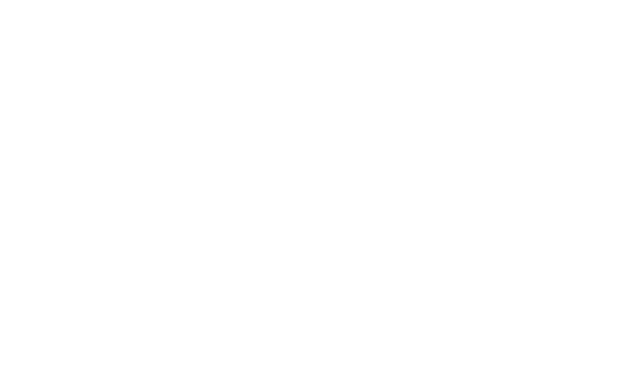
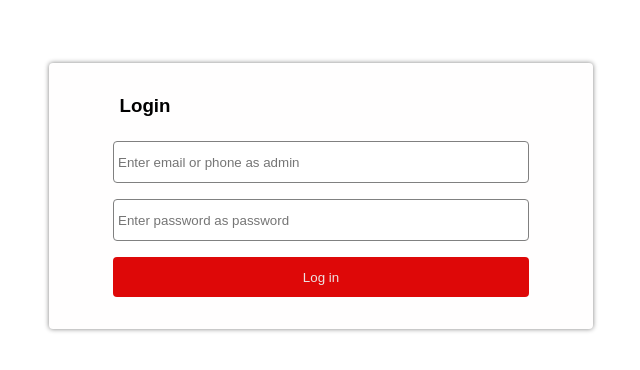
Before and after one commit to sonu2027/zomato-clone, a React (Vite) app: page /login in a window 1280 px wide. Before the commit this address had no page. Shown: the part 124-494 px from the top of the page, without its empty margins (319-959 px from the left). Built offline with nearby package versions, Linux system fonts and the light colour scheme.

Commit message:
authentication completed of login and logout

```diff
--- a/src/component/loginstatus/LoginStatus.css
+++ b/src/component/loginstatus/LoginStatus.css
@@ -2,7 +2,25 @@
     display: flex;
     column-gap: 1rem;
 }
-
+#account{
+    padding: 0.3rem;
+    background-color: rgb(30, 52, 30);
+    color: #eddede;
+    border-radius: 50%;
+    display: flex;
+    justify-content: center;
+    align-items: center;
+    font-size: 1.2rem;
+}
+#after-login{
+    display: flex;
+    justify-content: center;
+    align-items: center;
+}
+.after-login-option{
+    height: 1.5rem;
+    width: 1.5rem;
+}
 
 @media screen and (max-width:800px){
     #login-status{
--- a/src/component/search/Search.css
+++ b/src/component/search/Search.css
@@ -17,6 +17,7 @@
     justify-content: center;
     align-items: center;
     column-gap: 0.8rem;
+    padding-right: 5px;
 }
 #search-item input{
     width: 25vw;
@@ -37,7 +38,7 @@
     padding-left:5px ;
 }
 #location-icon{
-    color: rgb(255, 0, 0);
+    color: rgba(255, 18, 18, 0.994);
     height: 1.5rem;
     width: 1.5rem;
 }
--- a/src/component/search/Search.jsx
+++ b/src/component/search/Search.jsx
@@ -6,14 +6,17 @@ function Search() {
     return (
         <div id="search-box">
             <div id="location">
-                <CiLocationOn id="location-icon"/>
-                <div style={{color:"grey"}}>Kolkata</div>
+                <CiLocationOn id="location-icon" />
+                <div style={{ color: "grey" }}>Kolkata</div>
             </div>
             <div id="search-item">
                 <select name="" id=""></select>
                 <div id="vertical-line"></div>
-                <BsSearch style={{color:"grey"}}/>
-                <input type="search" name="" id="" placeholder="Search for restaurant, cuisine or a dish"/>
+                <BsSearch style={{
+                    color: "grey", height: "1.5rem",
+                    width: "1.5rem"
+                }} />
+                <input type="search" name="" id="" placeholder="Search for restaurant, cuisine or a dish" />
             </div>
         </div>
     )
--- a/src/component/zomato/Zomato.css
+++ b/src/component/zomato/Zomato.css
@@ -1,4 +1,14 @@
 #zomato-button{
+    display: none;
+    height: 1.6rem;
+    width: 1.6rem;
+    color: grey;
+    padding: 0.1rem;
+    border: 1px solid grey;
+    border-radius: 50%;
+    color: rgba(255, 18, 18, 0.994);
+}
+#zomato h2{
     display: none;
 }
 
@@ -14,4 +24,10 @@
         padding: 10px 1rem;
         box-shadow:  0px 0px 2px  rgb(57, 55, 55);
     }
+    #zomato h2{
+        display: block;
+    }
+    #zomato h1{
+        display: none;
+    }
 }
--- a/src/component/zomato/Zomato.jsx
+++ b/src/component/zomato/Zomato.jsx
@@ -1,11 +1,37 @@
+import { useState } from "react"
 import "./Zomato.css"
 import { MdPersonOutline } from "react-icons/md"
+import { Link } from "react-router-dom"
 
-function Zomato() {
+function Zomato(props) {
+    const [getOption, setGetOption] = useState(false)
     return (
         <div id="zomato">
-            <h1><i>Zomato</i></h1>
-            <MdPersonOutline id="zomato-button" />
+            {props.status == 1 ? (
+                <>
+                    <h1><i>Zomato</i></h1>
+                    <h2><i>Zomato</i></h2>
+                    {
+                        getOption == true ?
+                            <>
+                                <MdPersonOutline onClick={() => setGetOption(false)} id="zomato-button" />
+                                <Link to="/">
+                                    <button>Log out</button>
+                                </Link>
+                            </> :
+                            <MdPersonOutline onClick={() => setGetOption(true)} id="zomato-button" />
+                    }
+                </>
+            ) :
+                (
+                    <>
+                        <h1><i>Zomato</i></h1>
+                        <h2><i>Zomato</i></h2>
+                        <Link to="/login">
+                            <MdPersonOutline id="zomato-button" />
+                        </Link>
+                    </>
+                )}
         </div>
     )
 }
--- a/src/containercomponent/header/Header.jsx
+++ b/src/containercomponent/header/Header.jsx
@@ -2,13 +2,19 @@ import Zomato from "../../component/zomato/Zomato"
 import Search from "../../component/search/Search"
 import LoginStatus from "../../component/loginstatus/LoginStatus"
 import "./Header.css"
+// import { useParams } from "react-router-dom"
 
-function Header(){
+function Header(props){
+
+    // const {loginStatus}=useParams()
+    const defaultValue=0
+
     return(
         <div id="header">
-        <Zomato/>
+        <Zomato status={props.status || defaultValue}/>
         <Search/>
-        <LoginStatus/>
+        {/* login={loginStatus || defaultValue} */}
+        <LoginStatus status={props.status || defaultValue}/>
         </div>
     )
 }
--- a/src/customroutes/CustomRoutes.jsx
+++ b/src/customroutes/CustomRoutes.jsx
@@ -1,11 +1,14 @@
 import { Routes, Route } from "react-router-dom"
 import HomePage from "../routecomponent/homepage/HomePage"
 import ProductPage from "../routecomponent/productpage/ProductPage"
+import LoginPage from "../routecomponent/loginpage/LoginPage"
 
 function CustomRoutes(){
     return (
         <Routes>
             <Route path="/" element={<HomePage/>} />
+            <Route path="/login" element={<LoginPage/>} />
+            <Route path="/login/loggedin/:status" element={<HomePage/>} />
             <Route path="/product" element={<ProductPage/>} />
         </Routes>
     )
--- a/src/routecomponent/homepage/HomePage.jsx
+++ b/src/routecomponent/homepage/HomePage.jsx
@@ -1,9 +1,11 @@
+import { useParams } from "react-router-dom"
 import Header from "../../containercomponent/header/Header"
 
 function HomePage(){
+    const {status}=useParams()
     return(
         <>
-        <Header/>
+        <Header status={status}/>
         </>
     )
 }
--- /dev/null
+++ b/src/routecomponent/loginpage/LoginPage.css
@@ -0,0 +1,117 @@
+#login-form {
+  display: flex;
+  flex-direction: column;
+  justify-content: center;
+  align-items: center;
+  row-gap: 1rem;
+  box-shadow: 0 0 5px grey;
+  padding: 2rem;
+  background-color: #fffefe;
+  border-radius: 4px;
+  width: 30rem;
+}
+#login-form h3 {
+  margin-right: 22rem;
+  margin-bottom: 0.5rem;
+}
+#login-form #input-tag {
+  display: flex;
+  flex-direction: column;
+  row-gap: 1rem;
+  width: 26rem;
+}
+#login-form #input-tag input {
+  height: 2.5rem;
+  border-radius: 4px;
+  border: 1px solid grey;
+  padding-left: 4px;
+}
+#login-form #input-tag input:focus {
+  outline: none;
+}
+#login-form button {
+  width: 26rem;
+  height: 2.5rem;
+  border-radius: 4px;
+  border: none;
+  background-color: rgb(222, 8, 8);
+  color: #ece2e2;
+}
+#login-forn-main-div{
+    display: flex;
+    justify-content: center;
+    align-items: center;
+    height: 80vh;
+}
+
+@media screen and (max-width:650px){
+    #login-form {
+        row-gap: 1rem;
+        padding: 2rem;
+        width: 20rem;
+      }
+      #login-form h3 {
+        margin-right: 14rem;
+        margin-bottom: 0.5rem;
+      }
+      #login-form #input-tag {
+        row-gap: 1rem;
+        width: 18rem;
+      }
+      #login-form #input-tag input {
+        height: 2.2rem;
+        padding-left: 4px;
+      }
+      #login-form button {
+        width: 18rem;
+        height: 2.2rem;
+      }
+}
+
+@media screen and (max-width:500px){
+    #login-form {
+        row-gap: 1rem;
+        padding: 1.5rem;
+        width: 18rem;
+      }
+      #login-form h3 {
+        margin-right: 12rem;
+        margin-bottom: 0.5rem;
+      }
+      #login-form #input-tag {
+        row-gap: 1rem;
+        width: 16rem;
+      }
+      #login-form #input-tag input {
+        height: 2.1rem;
+        padding-left: 4px;
+      }
+      #login-form button {
+        width: 16rem;
+        height: 2.1rem;
+      }
+}
+
+@media screen and (max-width:375px){
+    #login-form {
+        row-gap: 0.8rem;
+        padding: 1.3rem;
+        width: 16rem;
+      }
+      #login-form h3 {
+        margin-right: 10rem;
+        margin-bottom: 0.3rem;
+      }
+      #login-form #input-tag {
+        row-gap: 0.8rem;
+        width: 14rem;
+      }
+      #login-form #input-tag input {
+        height: 2.1rem;
+        padding-left: 4px;
+      }
+      #login-form button {
+        width: 14rem;
+        height: 2.1rem;
+      }
+}
--- /dev/null
+++ b/src/routecomponent/loginpage/LoginPage.jsx
@@ -0,0 +1,53 @@
+import { Link } from "react-router-dom"
+import { useState } from "react"
+import "./LoginPage.css"
+
+function LoginPage() {
+
+    const [emailPhoneValue, setEmailPhoneValue] = useState("")
+    const [passwordValue, setPasswordValue] = useState("")
+    const [showStatus, setShowStatus] = useState(false)
+
+    function authenticateUser() {
+        if (emailPhoneValue == "admin" && passwordValue == "password")
+            return true
+        else
+            return false
+    }
+
+    return (
+        <div id="login-forn-main-div">
+            <div id="login-form">
+                <h3>Login</h3>
+                <div id="input-tag">
+                    <input value={emailPhoneValue} onChange={(e) => setEmailPhoneValue(e.target.value)}
+                        type="text" placeholder="Enter email or phone as admin" />
+                    <input value={passwordValue} onChange={(e) => setPasswordValue(e.target.value)}
+                        type="password" name="" id="" placeholder="Enter password as password" />
+                </div>
+                {
+                    authenticateUser() ?
+                        <>
+                            <Link to={`/login/loggedin/${1}`}>
+                                <button>Login</button>
+                            </Link>
+                        </> :
+                        <>
+                            {
+                                showStatus == true ?
+                                    <>
+                                        <button onClick={() => setShowStatus(true)}>Log in</button>
+                                        <p>Verification failed</p>
+                                    </> :
+                                    <>
+                                        <button onClick={() => setShowStatus(true)}>Log in</button>
+                                    </>
+                            }
+                        </>
+                }
+            </div>
+        </div>
+    )
+}
+
+export default LoginPage
```
Also changed, not shown: src/component/loginstatus/LoginStatus.jsx (+41 -4 lines).
